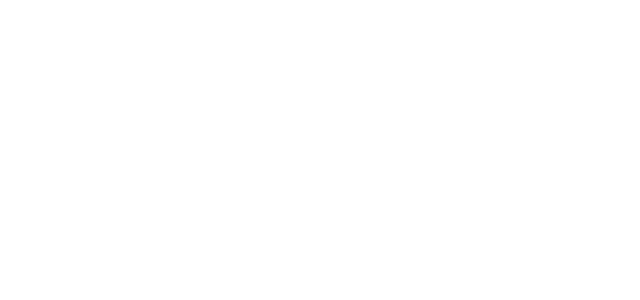
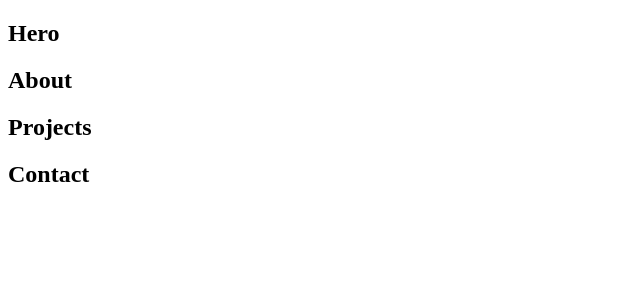
Before and after one commit to ir4tech/ir4tech.github.io, a Vue app: page / in a window 1280 px wide. Shown: the top 300 px of the page, without its empty margins (0-640 px from the left). Built offline with nearby package versions, Linux system fonts and the light colour scheme.

Commit message:
basic structure

```diff
--- a/src/App.vue
+++ b/src/App.vue
@@ -1,26 +1,38 @@
 <template>
 
-  <div></div>
+    <div id="app">
+        <HeaderComponent />
+        <HeroComponent />
+        <AboutComponent />
+        <ProjectsComponent />
+        <ContactComponent />
+        <FooterComponent />
+    </div>
 
 </template>
 
 <script>
 
+import HeaderComponent from './components/Header.vue'
+import HeroComponent from './components/Hero.vue'
+import AboutComponent from './components/About.vue'
+import ProjectsComponent from './components/Projects.vue'
+import ContactComponent from './components/Contact.vue'
+import FooterComponent from './components/Footer.vue'
+
 export default {
-  name: 'App',
-  components: {
-
-  }
+    name: 'App',
+    components: {
+        HeaderComponent,
+        HeroComponent,
+        AboutComponent,
+        ProjectsComponent,
+        ContactComponent,
+        FooterComponent
+    }
 }
 </script>
 
 <style>
-#app {
-  font-family: Avenir, Helvetica, Arial, sans-serif;
-  -webkit-font-smoothing: antialiased;
-  -moz-osx-font-smoothing: grayscale;
-  text-align: center;
-  color: #2c3e50;
-  margin-top: 60px;
-}
+
 </style>
--- /dev/null
+++ b/src/components/About.vue
@@ -0,0 +1,11 @@
+<template>
+    <section>
+        <h2>About</h2>
+    </section>
+</template>
+
+<script>
+    export default {
+        name: 'AboutComponent'
+    }
+</script>
--- /dev/null
+++ b/src/components/Contact.vue
@@ -0,0 +1,11 @@
+<template>
+    <section>
+        <h2>Contact</h2>
+    </section>
+</template>
+
+<script>
+    export default {
+        name: 'ContactComponent'
+    }
+</script>
--- /dev/null
+++ b/src/components/Footer.vue
@@ -0,0 +1,9 @@
+<template>
+    <footer></footer>
+</template>
+
+<script>
+    export default {
+        name: 'FooterComponent'
+    }
+</script>
--- /dev/null
+++ b/src/components/Header.vue
@@ -0,0 +1,11 @@
+<template>
+    <header>
+
+    </header>
+</template>
+
+<script>
+    export default {
+        name: 'HeaderComponent'
+    }
+</script>
--- /dev/null
+++ b/src/components/Hero.vue
@@ -0,0 +1,11 @@
+<template>
+    <section>
+        <h2>Hero</h2>
+    </section>
+</template>
+
+<script>
+    export default {
+        name: 'HeroComponent'
+    }
+</script>
--- /dev/null
+++ b/src/components/Projects.vue
@@ -0,0 +1,11 @@
+<template>
+    <section>
+        <h2>Projects</h2>
+    </section>
+</template>
+
+<script>
+    export default {
+        name: 'ProjectsComponent'
+    }
+</script>
```
